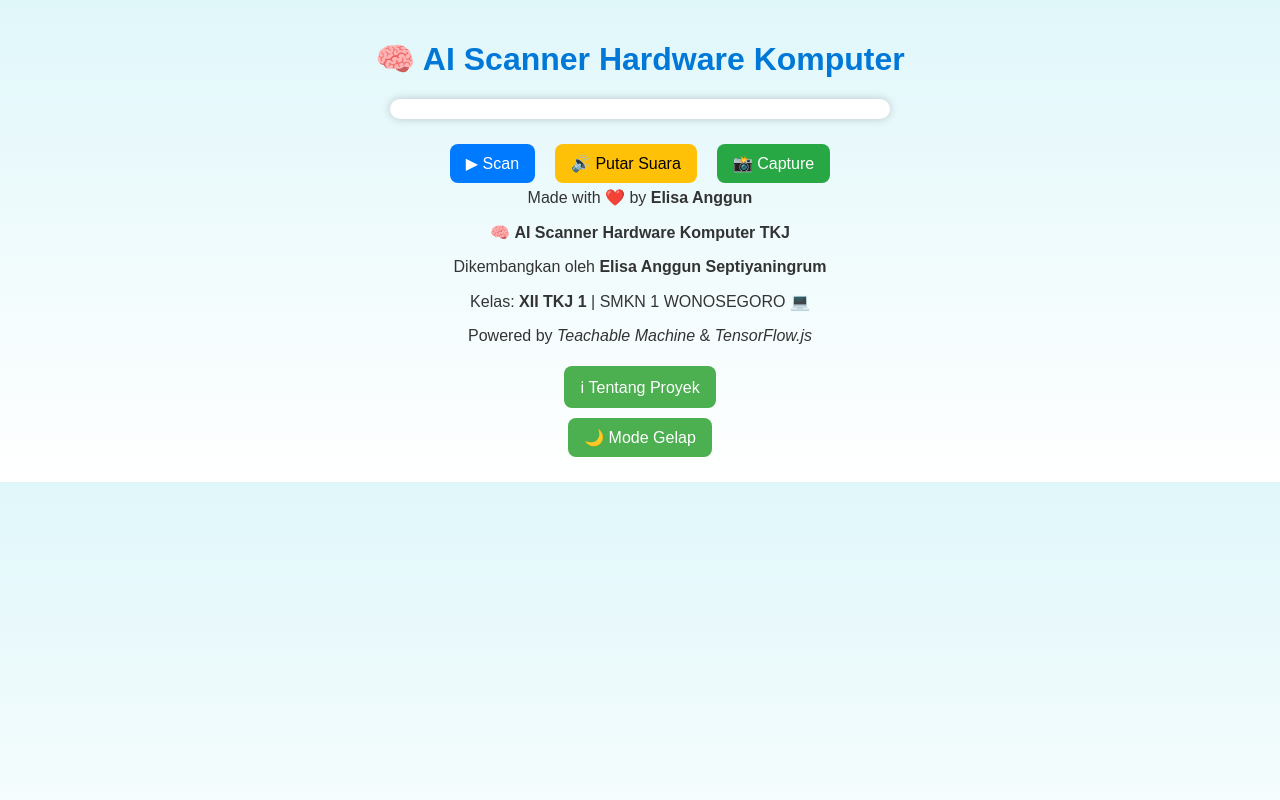
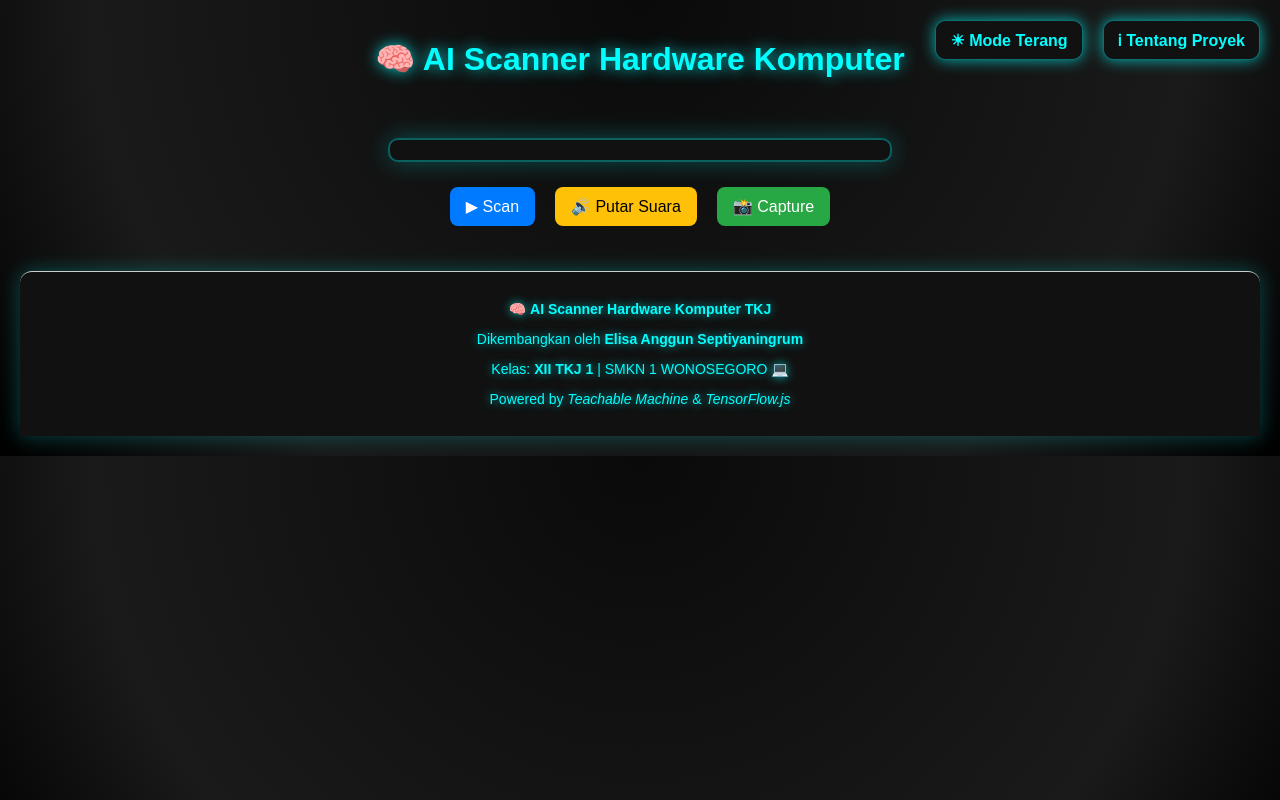
Before and after one commit to ELICAAA0/AI_Scanner_hardware, a plain HTML site: page index.html in a window 1280 px wide. Both pictures are taken after a click on the button "🌙 Mode Gelap". Drawn offline with nearby package versions, Linux system fonts and the light colour scheme; a script that the page names is missing.

Commit message:
Update index.html

```diff
--- a/index.html
+++ b/index.html
@@ -12,6 +12,40 @@
   <script src="https://cdn.jsdelivr.net/npm/html2canvas@1.4.1/dist/html2canvas.min.js"></script>
 
   <style>
+    body {
+      font-family: "Poppins", sans-serif;
+      background: linear-gradient(to bottom, #e0f7fa, #ffffff);
+      color: #333;
+      margin: 0;
+      padding: 20px;
+      text-align: center;
+      transition: background 0.5s, color 0.5s;
+    }
+
+    /* 🌙 Mode Gelap dengan efek glow */
+    body.dark-mode {
+      background: radial-gradient(circle at top, #0a0a0a, #1a1a1a 70%, #000);
+      color: #e0ffff;
+      text-shadow: 0 0 10px #00ffffaa;
+    }
+
+    body.dark-mode h1 {
+      color: #00ffff;
+      text-shadow: 0 0 15px #00ffffcc;
+    }
+
+    body.dark-mode .info-container {
+      background: #1a1a1a;
+      color: #e0ffff;
+      box-shadow: 0 0 20px #00ffff66;
+    }
+
+    body.dark-mode #webcam {
+      background: #111;
+      box-shadow: 0 0 25px #00ffff44;
+      border: 2px solid #00ffff55;
+    }
+
     /* 📸 Layout kamera dan info */
     .camera-container {
       display: flex;
@@ -19,7 +53,7 @@
       align-items: flex-start;
       gap: 20px;
       flex-wrap: wrap;
-      margin-top: 20px;
+      margin-top: 60px;
       position: relative;
       z-index: 1;
     }
@@ -31,7 +65,6 @@
       background: white;
       padding: 10px;
       position: relative;
-      z-index: 1;
     }
 
     /* 🧠 Info box */
@@ -53,48 +86,16 @@
       to { opacity: 1; transform: translateY(0); }
     }
 
-    #popupTitle {
-      font-weight: bold;
-      color: #007BFF;
-      margin-bottom: 8px;
-    }
+    /* 📋 Info teks dan status */
+    #popupTitle { font-weight: bold; color: #007BFF; margin-bottom: 8px; }
+    #status { font-size: 22px; margin-top: 10px; font-weight: bold; color: lime; }
+    #info { margin-top: 10px; font-size: 18px; }
 
-    /* 🔧 Perbaikan transisi infoBox */
-    #infoBox {
-      transition: all 0.4s ease;
-      overflow: hidden;
-    }
-
-    #infoBox.expanded {
-      width: 360px !important;
-    }
-
-    /* 🎯 Pastikan elemen lain tetap responsif */
-    #label-container {
-      text-align: center;
-      margin-top: 10px;
-    }
-
-    #status {
-      font-size: 22px;
-      margin-top: 10px;
-      font-weight: bold;
-      color: lime;
-      text-align: center;
-    }
-
-    #info {
-      margin-top: 10px;
-      font-size: 18px;
-      color: #333;
-      text-align: center;
-    }
-
+    /* 🎛️ Tombol utama */
     .button-container {
       margin-top: 20px;
       text-align: center;
     }
-
     button {
       margin: 5px;
       padding: 10px 16px;
@@ -104,20 +105,82 @@
       font-size: 16px;
       transition: 0.2s;
     }
-
     #startBtn { background: #007BFF; color: white; }
     #soundBtn { background: #ffc107; color: black; }
     #captureBtn { background: #28a745; color: white; }
 
-    button:hover {
-      opacity: 0.9;
-      transform: scale(1.03);
+    button:hover { opacity: 0.9; transform: scale(1.03); }
+
+    /* 🌟 Header pojok kanan */
+    .header-top {
+      position: fixed;
+      top: 15px;
+      right: 15px;
+      display: flex;
+      gap: 10px;
+      z-index: 100;
+    }
+
+    .header-top button {
+      background: #0078d7;
+      color: white;
+      border: none;
+      padding: 8px 14px;
+      border-radius: 10px;
+      font-weight: 600;
+      cursor: pointer;
+      box-shadow: 0 3px 8px rgba(0,0,0,0.2);
+      transition: background 0.3s, box-shadow 0.3s, transform 0.3s;
+    }
+
+    .header-top button:hover {
+      background: #005fa3;
+      transform: scale(1.05);
+    }
+
+    body.dark-mode .header-top button {
+      background: #111;
+      color: #00ffff;
+      box-shadow: 0 0 15px #00ffffaa;
+      border: 1px solid #00ffff66;
+    }
+
+    body.dark-mode .header-top button:hover {
+      box-shadow: 0 0 25px #00ffffcc;
+      background: #0b0b0b;
+    }
+
+    /* 🌟 CREDIT SECTION */
+    footer {
+      margin-top: 40px;
+      text-align: center;
+      font-size: 14px;
+      color: #222;
+      background: rgba(240, 240, 240, 0.9);
+      padding: 15px 10px;
+      border-top: 1px solid #ccc;
+      border-radius: 12px 12px 0 0;
+      box-shadow: 0 -2px 8px rgba(0,0,0,0.08);
+      font-family: 'Poppins', sans-serif;
+      transition: background 0.4s, color 0.4s, box-shadow 0.4s;
+    }
+
+    body.dark-mode footer {
+      background: #111;
+      color: #00ffff;
+      box-shadow: 0 0 20px #00ffff44;
     }
   </style>
 </head>
 
 <body>
-  <h1 style="text-align:center;">🧠 AI Scanner Hardware Komputer</h1>
+  <!-- 🌟 Header tombol pojok kanan -->
+  <div class="header-top">
+    <button id="themeToggle">🌙 Mode Gelap</button>
+    <button id="aboutBtn">ℹ Tentang Proyek</button>
+  </div>
+
+  <h1>🧠 AI Scanner Hardware Komputer</h1>
 
   <div class="camera-container">
     <!-- 🎥 Kamera -->
@@ -127,10 +190,7 @@
     <div class="info-container" id="infoBox" style="display:none;">
       <h3 id="popupTitle"></h3>
       <p id="popupText"></p>
-      <button id="closeInfo"
-        style="background:#28a745; color:white; border:none; padding:8px 12px; border-radius:6px; cursor:pointer;">
-        ℹ Info Lengkap
-      </button>
+      <button id="closeInfo" style="background:#28a745;color:white;">ℹ Info Lengkap</button>
     </div>
   </div>
 
@@ -144,27 +204,26 @@
     <button id="captureBtn">📸 Capture</button>
   </div>
 
+  <!-- 🌟 CREDIT SECTION -->
+  <footer>
+    <p>🧠 <b>AI Scanner Hardware Komputer TKJ</b></p>
+    <p>Dikembangkan oleh <b>Elisa Anggun Septiyaningrum</b></p>
+    <p>Kelas: <b>XII TKJ 1</b> | SMKN 1 WONOSEGORO 💻</p>
+    <p>Powered by <i>Teachable Machine</i> & <i>TensorFlow.js</i></p>
+  </footer>
+
   <script src="script.js"></script>
 
-  <!-- 🌟 CREDIT SECTION -->
-<!-- 🌟 CREDIT SECTION -->
-<div id="credit">Made with ❤️ by <b>Elisa Anggun</b></div>
+  <script>
+    // 🌙 Tombol Mode Gelap
+    const themeToggle = document.getElementById("themeToggle");
+    let darkMode = false;
 
-<footer id="creditFooter">
-  <p>🧠 <b>AI Scanner Hardware Komputer TKJ</b></p>
-  <p>Dikembangkan oleh <b>Elisa Anggun Septiyaningrum</b></p>
-  <p>Kelas: <b>XII TKJ 1</b> | SMKN 1 WONOSEGORO 💻</p>
-  <p>Powered by <i>Teachable Machine</i> & <i>TensorFlow.js</i></p>
-  <button id="aboutBtn">ℹ Tentang Proyek</button>
-</footer>
-
-<!-- 🌙 Tombol Mode Gelap -->
-<button id="themeToggle">🌙 Mode Gelap</button>
-
-<script src="script.js"></script>
+    themeToggle.addEventListener("click", () => {
+      darkMode = !darkMode;
+      document.body.classList.toggle("dark-mode", darkMode);
+      themeToggle.textContent = darkMode ? "☀ Mode Terang" : "🌙 Mode Gelap";
+    });
+  </script>
 </body>
 </html>
-
-</body>
-</body>
-</html>
```
